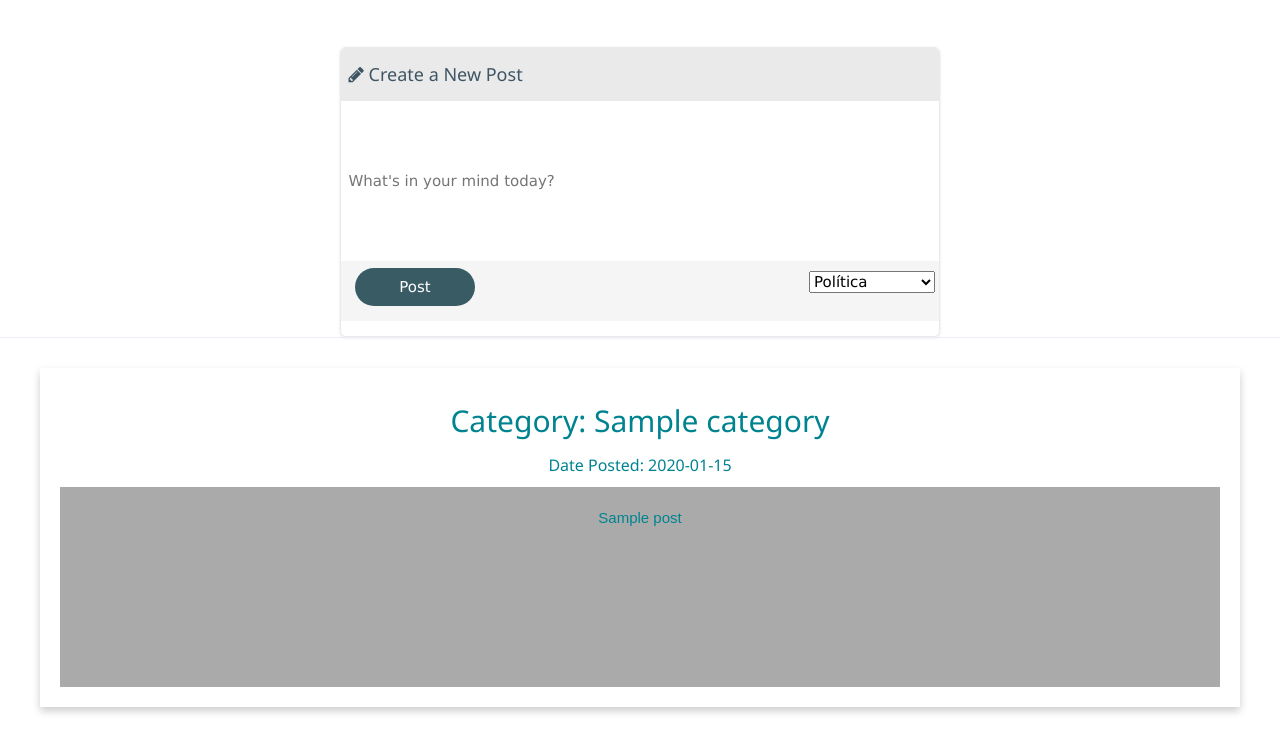
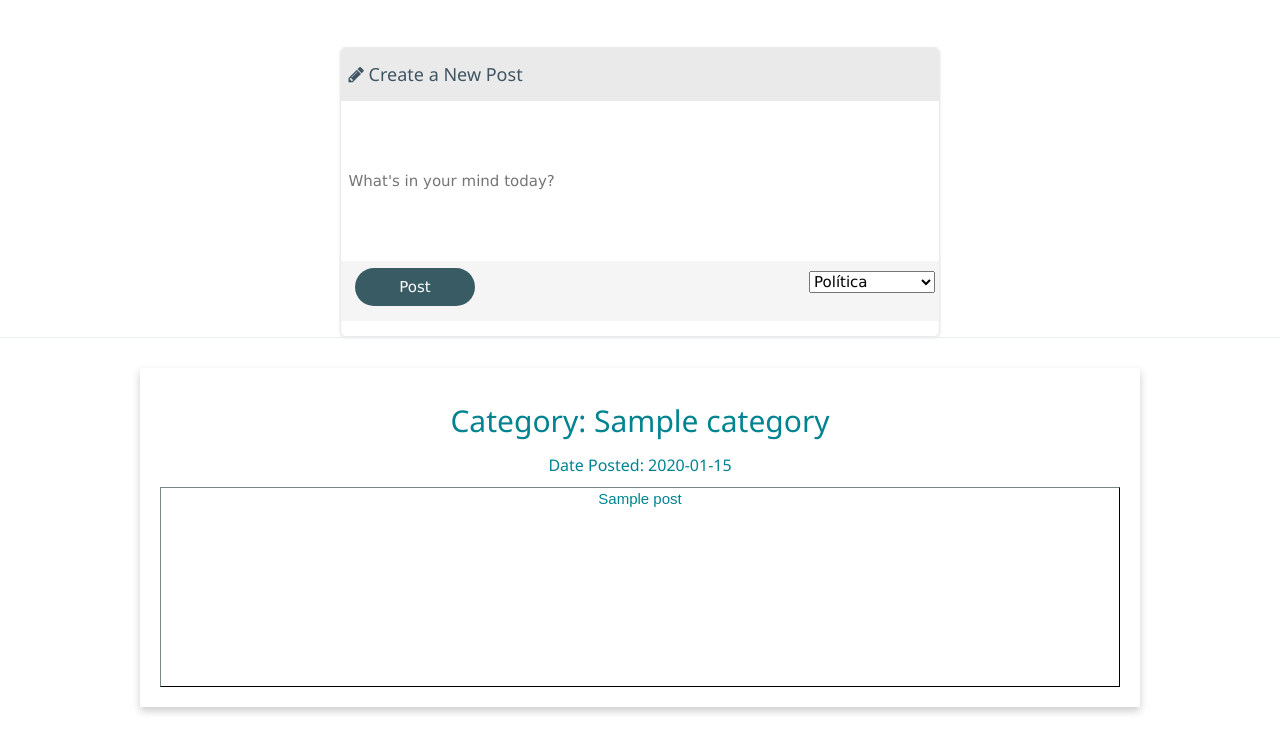
Before and after one commit to nickolasnolte1/Proyecto-Estructura-de-Datos-2.0, a Python web app: template templates/homepage.html in a window 1280 px wide. Shown: the part 196-925 px from the top of the page. Run offline with Jinja, Linux system fonts and the light colour scheme; the template is opened without the code that fills it: most values are stand-ins (such as "Sample title", 1, 10 or a date in 2020); some libraries are stand-ins or nearby versions.

Commit message:
Espacio de post arreglado

```diff
--- a/static/css/style2.css
+++ b/static/css/style2.css
@@ -1,6 +1,6 @@
   .card {
     box-shadow: 0 4px 8px 0 rgba(0, 0, 0, 0.2);
-    width: 1200px;
+    width: 1000px;
     margin: auto;
     text-align: center;
     font-family: arial;
@@ -302,6 +302,19 @@ h1 {text-align: center;}
     text-align: center;
   }
 
+  .option{
+    font-weight: bold !important;
+    color: #fff !important;
+    background: #bc0000 !important;
+    text-transform: uppercase;
+  }
+
+  .postbox{
+    background-color: white;
+    border: 1px outset #2C3333;
+  }
+
+
 
 
 
--- a/templates/homepage.html
+++ b/templates/homepage.html
@@ -290,7 +290,7 @@ ul {
                       <div class="card">
                         <h2>Category: {{category}}</h2>
                         <h6>Date Posted: {{date}}</h6>
-                        <div class="fakeimg" style="height:200px;">{{post}}</div>
+                          <div class="postbox" style="height:200px;">{{post}}</div>
                       </div>
                       <br>
                     {%endfor%}
```
